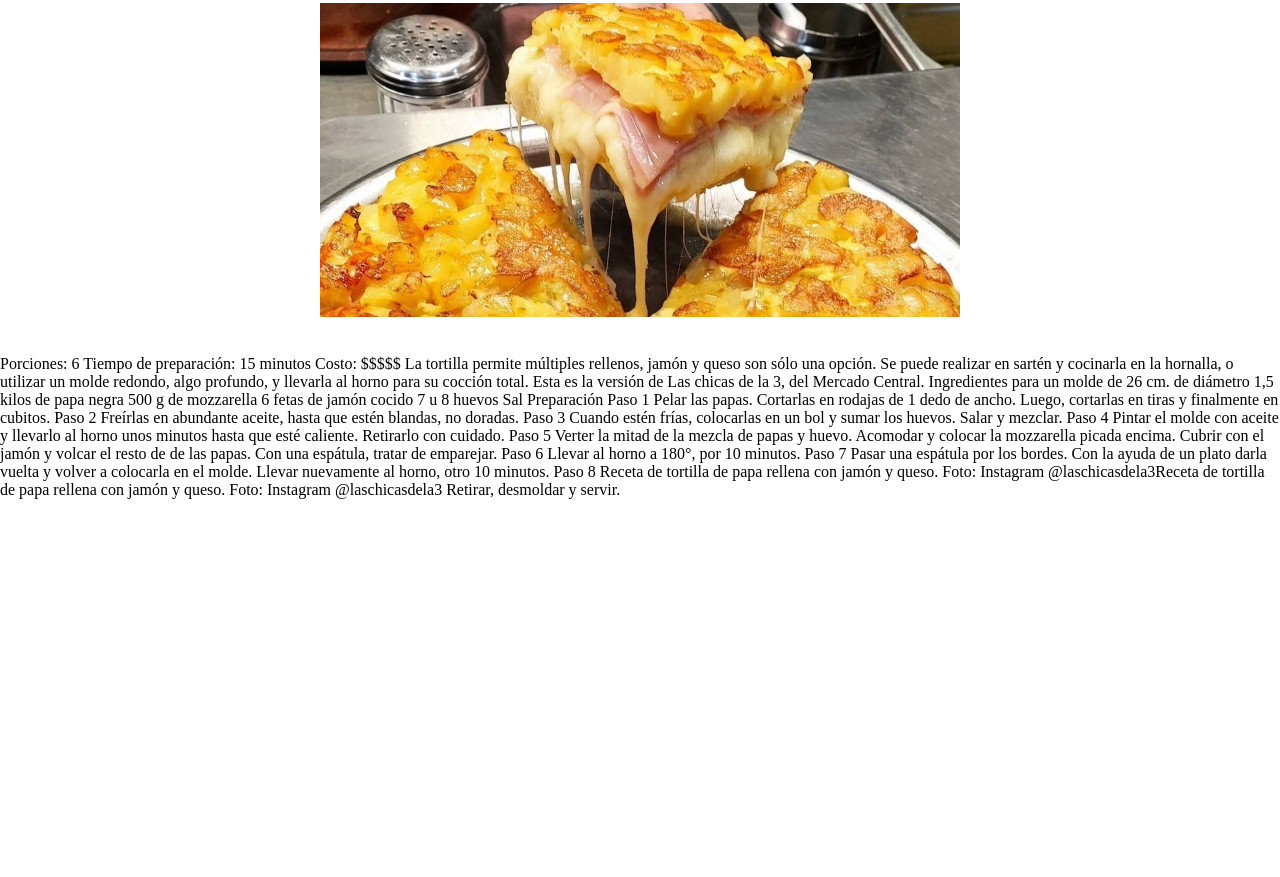
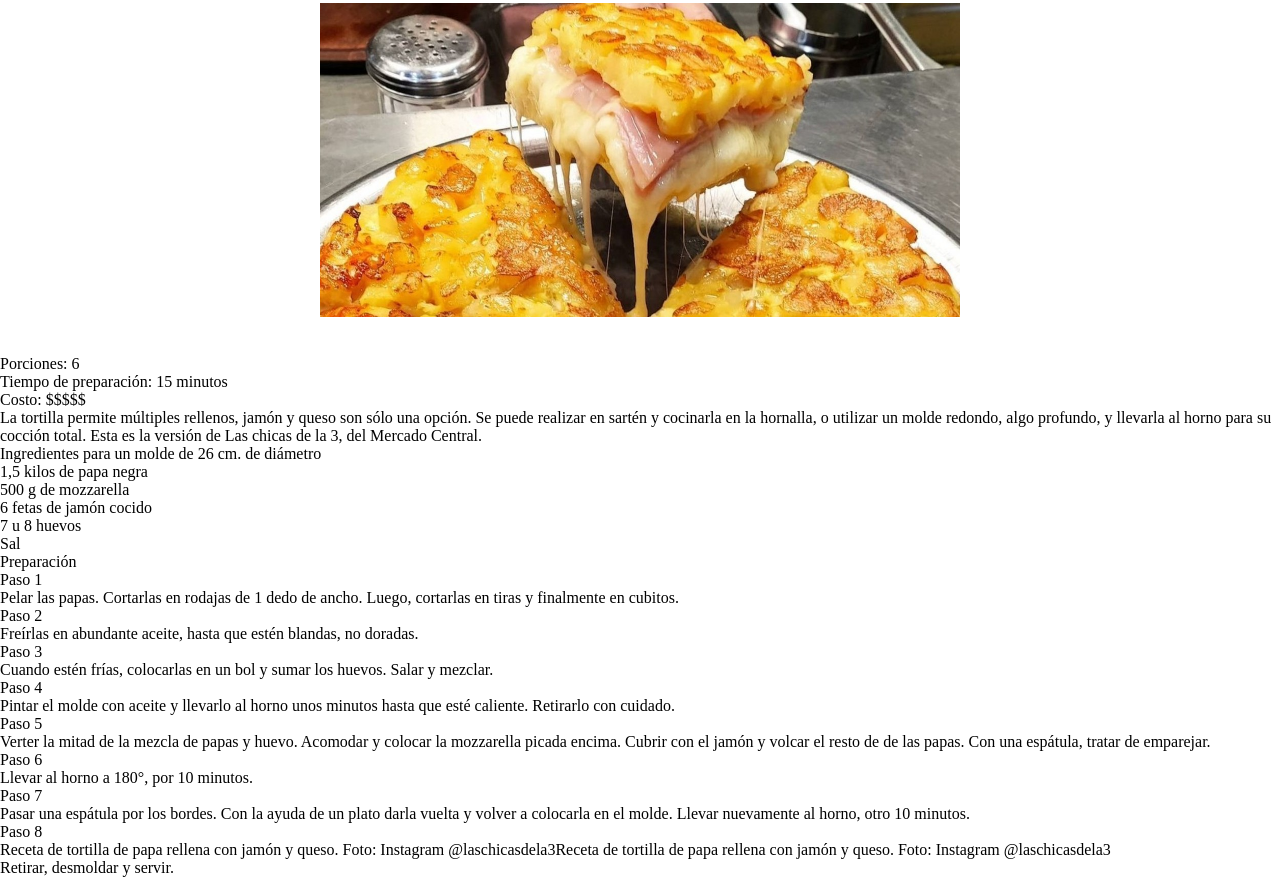
Before and after one commit to Sanchez-Diana/Proyecto, a plain HTML site: page dani.html in a window 1280 px wide. Shown: the part 1499-2376 px from the top of the page. Before the commit the page ends 1998 px from the top, so only its background shows below. Drawn offline with Linux system fonts and the light colour scheme.

Commit message:
info tortilla

```diff
--- a/dani.html
+++ b/dani.html
@@ -87,56 +87,56 @@
             <h2>Tortilla de papa rellena</h2>
             <div class="subcaja">
                 <img src="tortilla.jpg" alt="tortilla"></img>
-                <p class="info">
-                    Porciones: 6
-Tiempo de preparación: 15 minutos
-Costo: $$$$$
-La tortilla permite múltiples rellenos, jamón y queso son sólo una opción. Se puede realizar en sartén y cocinarla en la hornalla, o utilizar un molde redondo, algo profundo, y llevarla al horno para su cocción total. Esta es la versión de Las chicas de la 3, del Mercado Central.
+                <div class="info">
+                    <p>Porciones: 6</p>
+                    <p>Tiempo de preparación: 15 minutos</p>
+                    <p>Costo: $$$$$</p>
+                    <p>La tortilla permite múltiples rellenos, jamón y queso son sólo una opción. Se puede realizar en sartén y cocinarla en la hornalla, o utilizar un molde redondo, algo profundo, y llevarla al horno para su cocción total. Esta es la versión de Las chicas de la 3, del Mercado Central.</p>
 
-Ingredientes para un molde de 26 cm. de diámetro
+                    <p>Ingredientes para un molde de 26 cm. de diámetro</p>
 
-1,5 kilos de papa negra
-500 g de mozzarella
-6 fetas de jamón cocido
-7 u 8 huevos
-Sal
-Preparación
-Paso 1
+                    <p>1,5 kilos de papa negra</p>
+                    <p>500 g de mozzarella</p>
+                    <p>6 fetas de jamón cocido</p>
+                    <p>7 u 8 huevos</p>
+                    <p>Sal</p>
+                    <p>Preparación</p>
+                    <p>Paso 1</p>
 
-Pelar las papas. Cortarlas en rodajas de 1 dedo de ancho. Luego, cortarlas en tiras y finalmente en cubitos.
+                    <p>Pelar las papas. Cortarlas en rodajas de 1 dedo de ancho. Luego, cortarlas en tiras y finalmente en cubitos.</p>
 
 
-Paso 2
+                    <p>Paso 2</p>
 
-Freírlas en abundante aceite, hasta que estén blandas, no doradas.
+                    <p>Freírlas en abundante aceite, hasta que estén blandas, no doradas.</p>
 
-Paso 3
+                    <p>Paso 3</p>
 
 
-Cuando estén frías, colocarlas en un bol y sumar los huevos. Salar y mezclar.
+                    <p>Cuando estén frías, colocarlas en un bol y sumar los huevos. Salar y mezclar.</p>
 
-Paso 4
+                    <p>Paso 4</p>
 
-Pintar el molde con aceite y llevarlo al horno unos minutos hasta que esté caliente. Retirarlo con cuidado.
+                    <p>Pintar el molde con aceite y llevarlo al horno unos minutos hasta que esté caliente. Retirarlo con cuidado.</p>
 
 
-Paso 5
+                    <p>Paso 5</p>
 
-Verter la mitad de la mezcla de papas y huevo. Acomodar y colocar la mozzarella picada encima. Cubrir con el jamón y volcar el resto de de las papas. Con una espátula, tratar de emparejar.
+                    <p>Verter la mitad de la mezcla de papas y huevo. Acomodar y colocar la mozzarella picada encima. Cubrir con el jamón y volcar el resto de de las papas. Con una espátula, tratar de emparejar.</p>
 
-Paso 6
+                    <p>Paso 6</p>
 
-Llevar al horno a 180°, por 10 minutos.
+                    <p>Llevar al horno a 180°, por 10 minutos.</p>
 
-Paso 7
+                    <p>Paso 7</p>
 
-Pasar una espátula por los bordes. Con la ayuda de un plato darla vuelta y volver a colocarla en el molde. Llevar nuevamente al horno, otro 10 minutos.
+                    <p>Pasar una espátula por los bordes. Con la ayuda de un plato darla vuelta y volver a colocarla en el molde. Llevar nuevamente al horno, otro 10 minutos.</p>
 
-Paso 8
+                    <p>Paso 8</p>
 
-Receta de tortilla de papa rellena con jamón y queso. Foto: Instagram @laschicasdela3Receta de tortilla de papa rellena con jamón y queso. Foto: Instagram @laschicasdela3
-Retirar, desmoldar y servir.
-                </p>
+                    <p>Receta de tortilla de papa rellena con jamón y queso. Foto: Instagram @laschicasdela3Receta de tortilla de papa rellena con jamón y queso. Foto: Instagram @laschicasdela3</p>
+                    <p>Retirar, desmoldar y servir. </p>
+                </div>
             </div>
         </div>
     </div>
```
